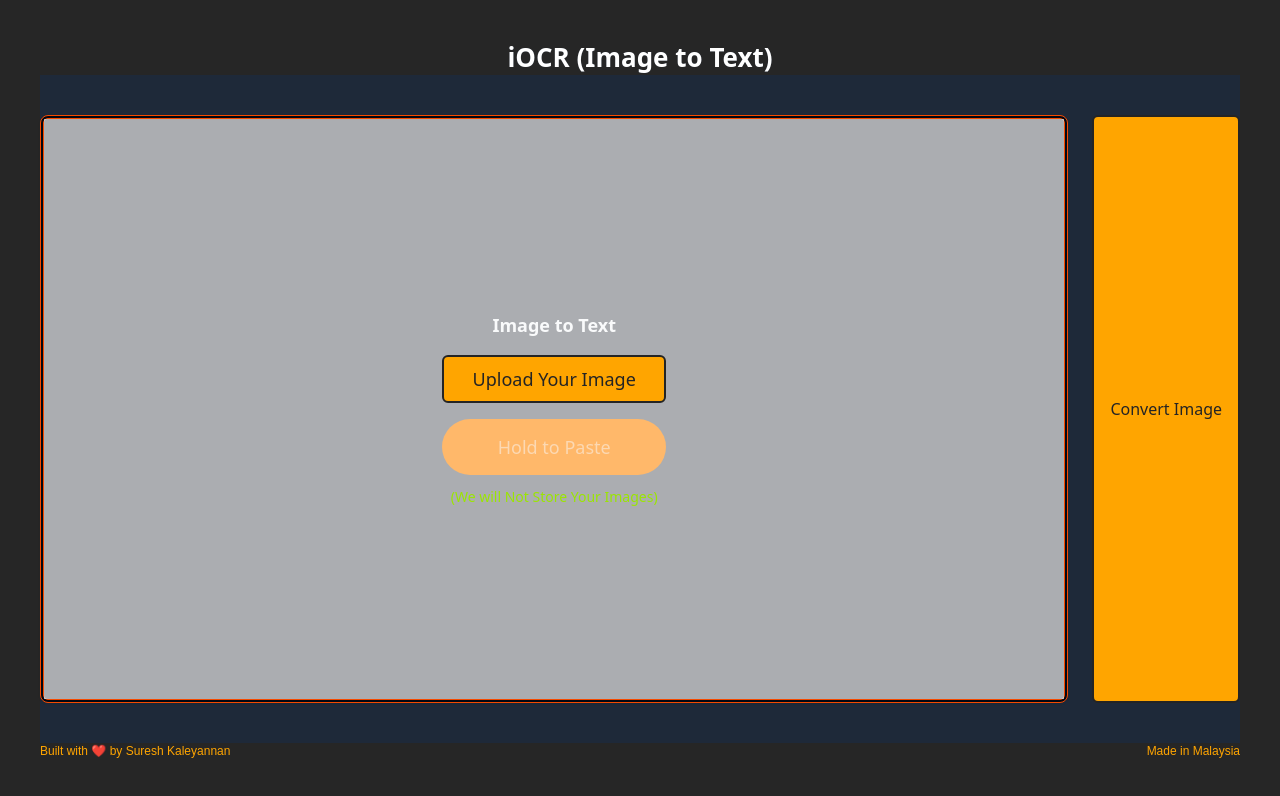
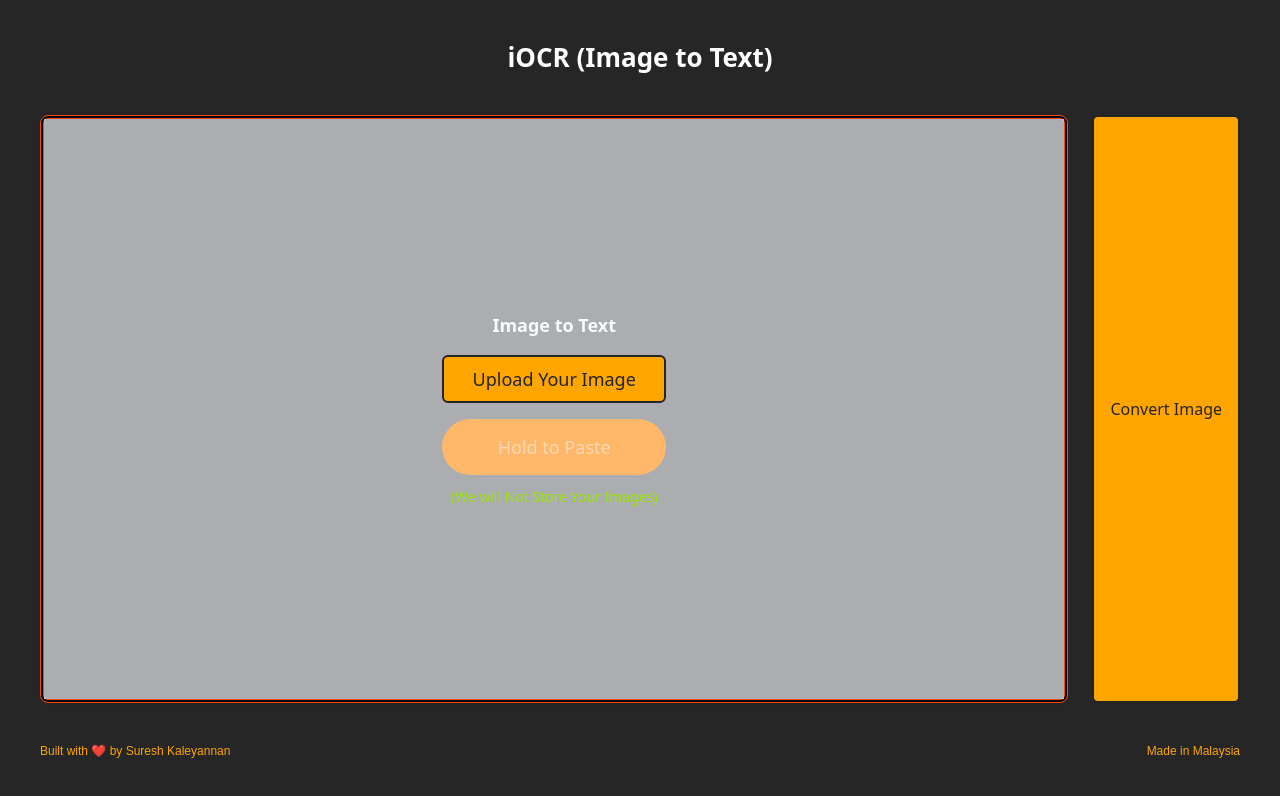
Before and after one commit to sureshapps/pictx, a Next.js app: page / in a window 1280 px wide. Shown: the top 796 px of the page. Built offline with nearby package versions, Linux system fonts and the light colour scheme.

Commit message:
Update layout.tsx

```diff
--- a/app/layout.tsx
+++ b/app/layout.tsx
@@ -41,7 +41,7 @@ export default function RootLayout({ children }: RootLayoutProps) {
 					iOCR (Image to Text)
 				</h1>
 
-				<main className="grow flex flex-col lg:flex-row gap-6 py-4 lg:py-10 bg-gray-800 dark:bg-gray-800">
+				<main className="grow flex flex-col lg:flex-row gap-6 py-4 lg:py-10">
 					{children}
 
 					{/* Example button */}
```
